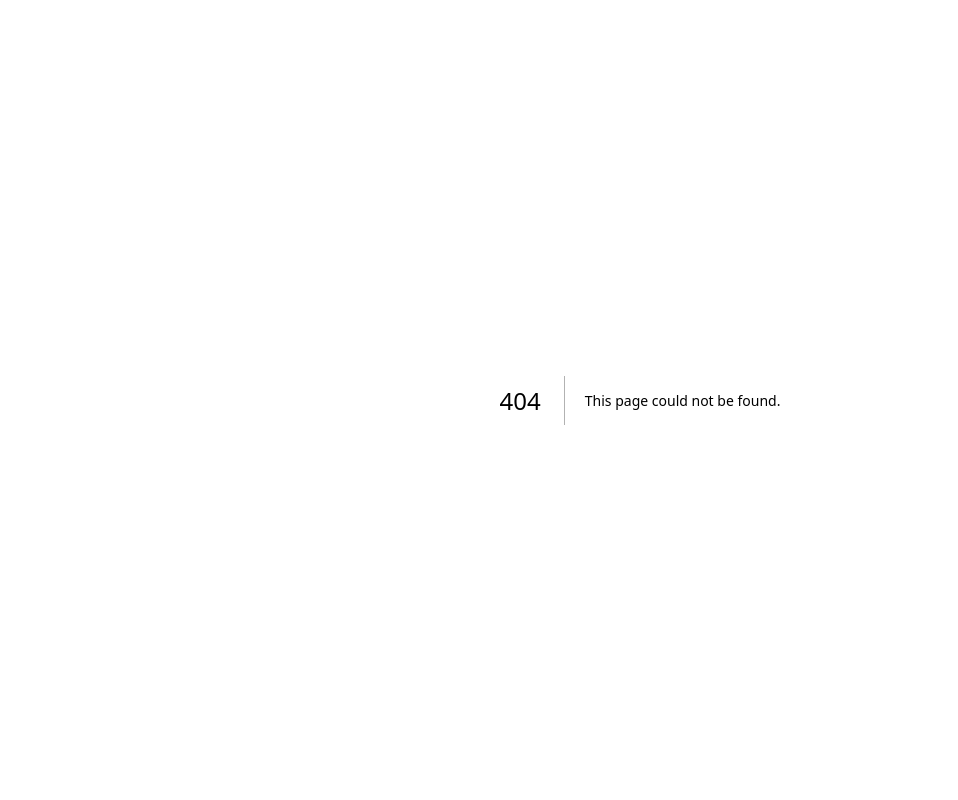
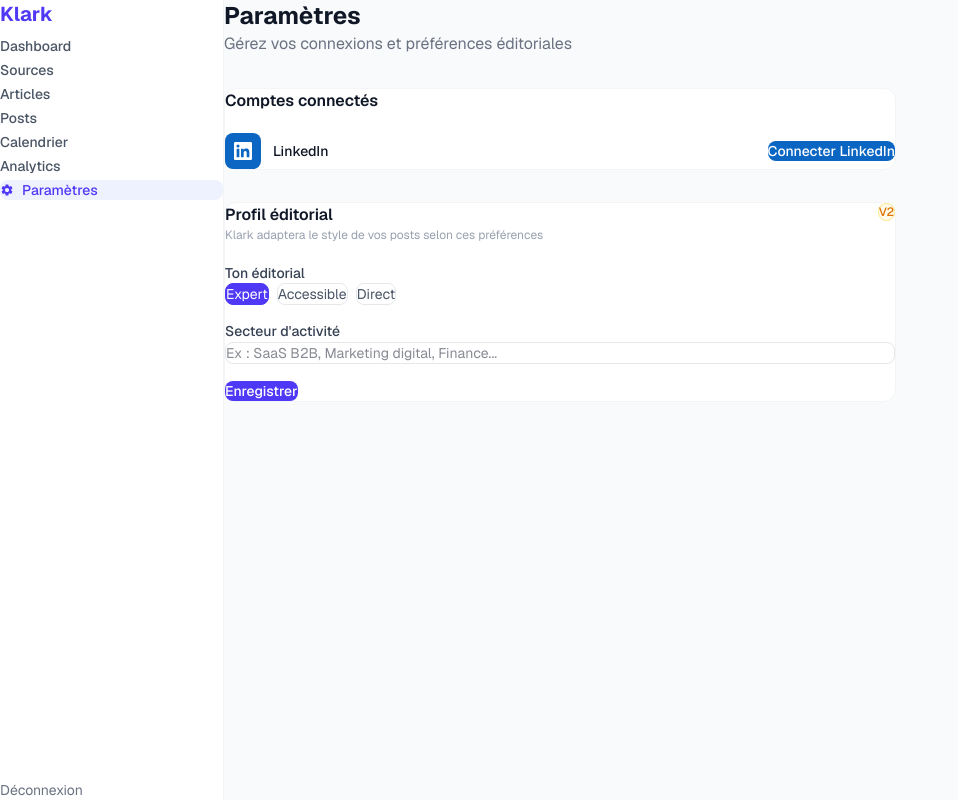
Before and after one commit to steve-biko77/Klark, a Next.js app in the folder frontend/: page /settings in a window 1280 px wide. Before the commit this address had no page. Shown: the whole page, without its empty margins (0-958 px from the left). Built offline with nearby package versions, Linux system fonts and the light colour scheme; no server answers.

Commit message:
feat: page /settings avec connexion LinkedIn frontend

```diff
--- a/frontend/src/app/(dashboard)/layout.tsx
+++ b/frontend/src/app/(dashboard)/layout.tsx
@@ -4,13 +4,28 @@
 import { usePathname, useRouter } from 'next/navigation'
 import { logout } from '@/lib/auth'
 
-const navItems = [
+type NavItem = {
+  label: string
+  href: string
+  icon?: React.ReactNode
+}
+
+function GearIcon() {
+  return (
+    <svg width="14" height="14" viewBox="0 0 24 24" fill="currentColor" aria-hidden>
+      <path d="M19.14 12.94c.04-.3.06-.61.06-.94s-.02-.64-.07-.94l2.03-1.58a.49.49 0 0 0 .12-.61l-1.92-3.32a.49.49 0 0 0-.59-.22l-2.39.96a7.08 7.08 0 0 0-1.62-.94l-.36-2.54a.484.484 0 0 0-.48-.41h-3.84c-.24 0-.43.17-.47.41l-.36 2.54c-.59.24-1.13.57-1.62.94l-2.39-.96a.48.48 0 0 0-.59.22L2.74 8.87a.47.47 0 0 0 .12.61l2.03 1.58c-.05.3-.09.63-.09.94s.02.64.07.94l-2.03 1.58a.49.49 0 0 0-.12.61l1.92 3.32c.12.22.37.29.59.22l2.39-.96c.5.38 1.03.7 1.62.94l.36 2.54c.05.24.24.41.48.41h3.84c.24 0 .44-.17.47-.41l.36-2.54c.59-.24 1.13-.56 1.62-.94l2.39.96c.22.08.47 0 .59-.22l1.92-3.32a.47.47 0 0 0-.12-.61l-2.01-1.58zM12 15.6c-1.98 0-3.6-1.62-3.6-3.6s1.62-3.6 3.6-3.6 3.6 1.62 3.6 3.6-1.62 3.6-3.6 3.6z" />
+    </svg>
+  )
+}
+
+const navItems: NavItem[] = [
   { label: 'Dashboard', href: '/dashboard' },
   { label: 'Sources', href: '/sources' },
   { label: 'Articles', href: '/articles' },
   { label: 'Posts', href: '/posts' },
   { label: 'Calendrier', href: '/calendar' },
   { label: 'Analytics', href: '/analytics' },
+  { label: 'Paramètres', href: '/settings', icon: <GearIcon /> },
 ]
 
 export default function DashboardLayout({ children }: { children: React.ReactNode }) {
@@ -32,12 +47,13 @@
             <Link
               key={item.href}
               href={item.href}
-              className={`px-3 py-2 rounded-lg text-sm font-medium transition
+              className={`px-3 py-2 rounded-lg text-sm font-medium transition flex items-center gap-2
                 ${pathname === item.href
                   ? 'bg-indigo-50 text-indigo-600'
                   : 'text-gray-600 hover:bg-gray-50'
                 }`}
             >
+              {item.icon}
               {item.label}
             </Link>
           ))}
--- /dev/null
+++ b/frontend/src/app/(dashboard)/settings/page.tsx
@@ -0,0 +1,231 @@
+'use client'
+
+import { useEffect, useState } from 'react'
+import { getToken } from '@/lib/auth'
+import { apiFetch } from '@/lib/api'
+
+const BASE_URL = process.env.NEXT_PUBLIC_API_URL ?? 'http://localhost:8000'
+const TONE_OPTIONS = ['Expert', 'Accessible', 'Direct']
+
+type LinkedInStatus = {
+  connected: boolean
+  expires_at: string | null
+}
+
+function LinkedInIcon() {
+  return (
+    <div className="w-9 h-9 rounded-lg bg-[#0A66C2] flex items-center justify-center flex-shrink-0">
+      <svg width="18" height="18" viewBox="0 0 24 24" fill="white" aria-hidden>
+        <path d="M20.447 20.452h-3.554v-5.569c0-1.328-.027-3.037-1.852-3.037-1.853 0-2.136 1.445-2.136 2.939v5.667H9.351V9h3.414v1.561h.046c.477-.9 1.637-1.85 3.37-1.85 3.601 0 4.267 2.37 4.267 5.455v6.286zM5.337 7.433a2.062 2.062 0 0 1-2.063-2.065 2.064 2.064 0 1 1 2.063 2.065zm1.782 13.019H3.555V9h3.564v11.452zM22.225 0H1.771C.792 0 0 .774 0 1.729v20.542C0 23.227.792 24 1.771 24h20.451C23.2 24 24 23.227 24 22.271V1.729C24 .774 23.2 0 22.222 0h.003z" />
+      </svg>
+    </div>
+  )
+}
+
+export default function SettingsPage() {
+  const [linkedIn, setLinkedIn] = useState<LinkedInStatus>({ connected: false, expires_at: null })
+  const [loadingStatus, setLoadingStatus] = useState(true)
+  const [disconnecting, setDisconnecting] = useState(false)
+  const [toast, setToast] = useState<string | null>(null)
+  const [toastType, setToastType] = useState<'success' | 'error'>('success')
+
+  const [tone, setTone] = useState('Expert')
+  const [sector, setSector] = useState('')
+  const [profileSaved, setProfileSaved] = useState(false)
+
+  async function loadStatus() {
+    const token = getToken()
+    try {
+      const data = await apiFetch('/posts/linkedin/status/', token!)
+      setLinkedIn(data)
+    } catch {
+      setLinkedIn({ connected: false, expires_at: null })
+    }
+    setLoadingStatus(false)
+  }
+
+  function showToast(message: string, type: 'success' | 'error' = 'success') {
+    setToast(message)
+    setToastType(type)
+  }
+
+  useEffect(() => {
+    loadStatus()
+
+    if (typeof window !== 'undefined') {
+      setTone(localStorage.getItem('klark_tone') ?? 'Expert')
+      setSector(localStorage.getItem('klark_sector') ?? '')
+
+      const params = new URLSearchParams(window.location.search)
+      const linkedinParam = params.get('linkedin')
+      if (linkedinParam === 'connected') {
+        showToast('LinkedIn connecté ✓')
+        window.history.replaceState({}, '', '/settings')
+      } else if (linkedinParam === 'error') {
+        showToast('Erreur lors de la connexion LinkedIn', 'error')
+        window.history.replaceState({}, '', '/settings')
+      }
+    }
+  }, [])
+
+  useEffect(() => {
+    if (!toast) return
+    const t = setTimeout(() => setToast(null), 4000)
+    return () => clearTimeout(t)
+  }, [toast])
+
+  function handleConnectLinkedIn() {
+    const token = getToken()
+    window.location.href = `${BASE_URL}/posts/linkedin/auth/?token=${token}`
+  }
+
+  async function handleDisconnect() {
+    if (!confirm('Déconnecter LinkedIn ?')) return
+    setDisconnecting(true)
+    const token = getToken()
+    try {
+      await apiFetch('/posts/linkedin/disconnect/', token!, { method: 'DELETE' })
+      setLinkedIn({ connected: false, expires_at: null })
+      showToast('LinkedIn déconnecté')
+    } catch {
+      showToast('Erreur lors de la déconnexion', 'error')
+    }
+    setDisconnecting(false)
+  }
+
+  function handleSaveProfile() {
+    localStorage.setItem('klark_tone', tone)
+    localStorage.setItem('klark_sector', sector)
+    setProfileSaved(true)
+    setTimeout(() => setProfileSaved(false), 2000)
+  }
+
+  return (
+    <div className="flex flex-col gap-8 max-w-2xl">
+      {/* Toast */}
+      {toast && (
+        <div
+          className={`fixed top-6 right-6 px-5 py-3 rounded-xl shadow-lg text-sm font-medium z-50 border ${
+            toastType === 'error'
+              ? 'bg-red-50 text-red-700 border-red-200'
+              : 'bg-green-50 text-green-700 border-green-200'
+          }`}
+        >
+          {toast}
+        </div>
+      )}
+
+      <div>
+        <h1 className="text-2xl font-bold text-gray-900">Paramètres</h1>
+        <p className="text-gray-500 mt-1">Gérez vos connexions et préférences éditoriales</p>
+      </div>
+
+      {/* Comptes connectés */}
+      <div className="bg-white rounded-xl border border-gray-100 p-6 flex flex-col gap-5">
+        <h2 className="text-base font-semibold text-gray-900">Comptes connectés</h2>
+
+        <div className="flex items-center justify-between gap-4">
+          <div className="flex items-center gap-3 min-w-0">
+            <LinkedInIcon />
+            <div className="min-w-0">
+              <p className="text-sm font-medium text-gray-900">LinkedIn</p>
+              {linkedIn.connected && linkedIn.expires_at && (
+                <p className="text-xs text-gray-400">
+                  Expire le{' '}
+                  {new Date(linkedIn.expires_at).toLocaleDateString('fr-FR', {
+                    day: 'numeric',
+                    month: 'long',
+                    year: 'numeric',
+                  })}
+                </p>
+              )}
+            </div>
+          </div>
+
+          <div className="flex items-center gap-2 flex-shrink-0">
+            {loadingStatus ? (
+              <span className="text-xs text-gray-400">Chargement...</span>
+            ) : linkedIn.connected ? (
+              <>
+                <span className="flex items-center gap-1.5 text-xs font-medium text-green-600 bg-green-50 border border-green-200 px-3 py-1 rounded-full">
+                  <span className="w-1.5 h-1.5 rounded-full bg-green-500 inline-block" />
+                  Connecté
+                </span>
+                <button
+                  onClick={handleDisconnect}
+                  disabled={disconnecting}
+                  className="text-xs text-red-500 bg-red-50 border border-red-200 px-3 py-1 rounded-full hover:bg-red-100 transition disabled:opacity-50"
+                >
+                  {disconnecting ? 'Déconnexion...' : 'Déconnecter'}
+                </button>
+              </>
+            ) : (
+              <button
+                onClick={handleConnectLinkedIn}
+                className="flex items-center gap-2 bg-[#0A66C2] text-white text-sm font-medium px-4 py-2 rounded-lg hover:bg-[#004182] transition"
+              >
+                Connecter LinkedIn
+              </button>
+            )}
+          </div>
+        </div>
+      </div>
+
+      {/* Profil éditorial */}
+      <div className="bg-white rounded-xl border border-gray-100 p-6 flex flex-col gap-5">
+        <div className="flex items-start justify-between">
+          <div>
+            <h2 className="text-base font-semibold text-gray-900">Profil éditorial</h2>
+            <p className="text-xs text-gray-400 mt-0.5">
+              Klark adaptera le style de vos posts selon ces préférences
+            </p>
+          </div>
+          <span className="text-xs bg-amber-50 text-amber-600 border border-amber-200 px-2.5 py-1 rounded-full font-medium flex-shrink-0">
+            V2
+          </span>
+        </div>
+
+        <div className="flex flex-col gap-4">
+          <div>
+            <label className="text-sm font-medium text-gray-700 mb-2 block">Ton éditorial</label>
+            <div className="flex gap-2">
+              {TONE_OPTIONS.map(t => (
+                <button
+                  key={t}
+                  onClick={() => setTone(t)}
+                  className={`px-4 py-2 text-sm rounded-lg border transition ${
+                    tone === t
+                      ? 'bg-indigo-600 text-white border-indigo-600'
+                      : 'bg-white text-gray-600 border-gray-200 hover:border-indigo-300'
+                  }`}
+                >
+                  {t}
+                </button>
+              ))}
+            </div>
+          </div>
+
+          <div>
+            <label className="text-sm font-medium text-gray-700 mb-2 block">
+              Secteur d&apos;activité
+            </label>
+            <input
+              type="text"
+              value={sector}
+              onChange={e => setSector(e.target.value)}
+              placeholder="Ex : SaaS B2B, Marketing digital, Finance..."
+              className="w-full border border-gray-200 rounded-lg px-4 py-2 text-sm focus:outline-none focus:ring-2 focus:ring-indigo-500"
+            />
+          </div>
+
+          <button
+            onClick={handleSaveProfile}
+            className="self-start bg-indigo-600 text-white px-6 py-2 rounded-lg text-sm font-medium hover:bg-indigo-700 transition"
+          >
+            {profileSaved ? 'Enregistré ✓' : 'Enregistrer'}
+          </button>
+        </div>
+      </div>
+    </div>
+  )
+}
```
